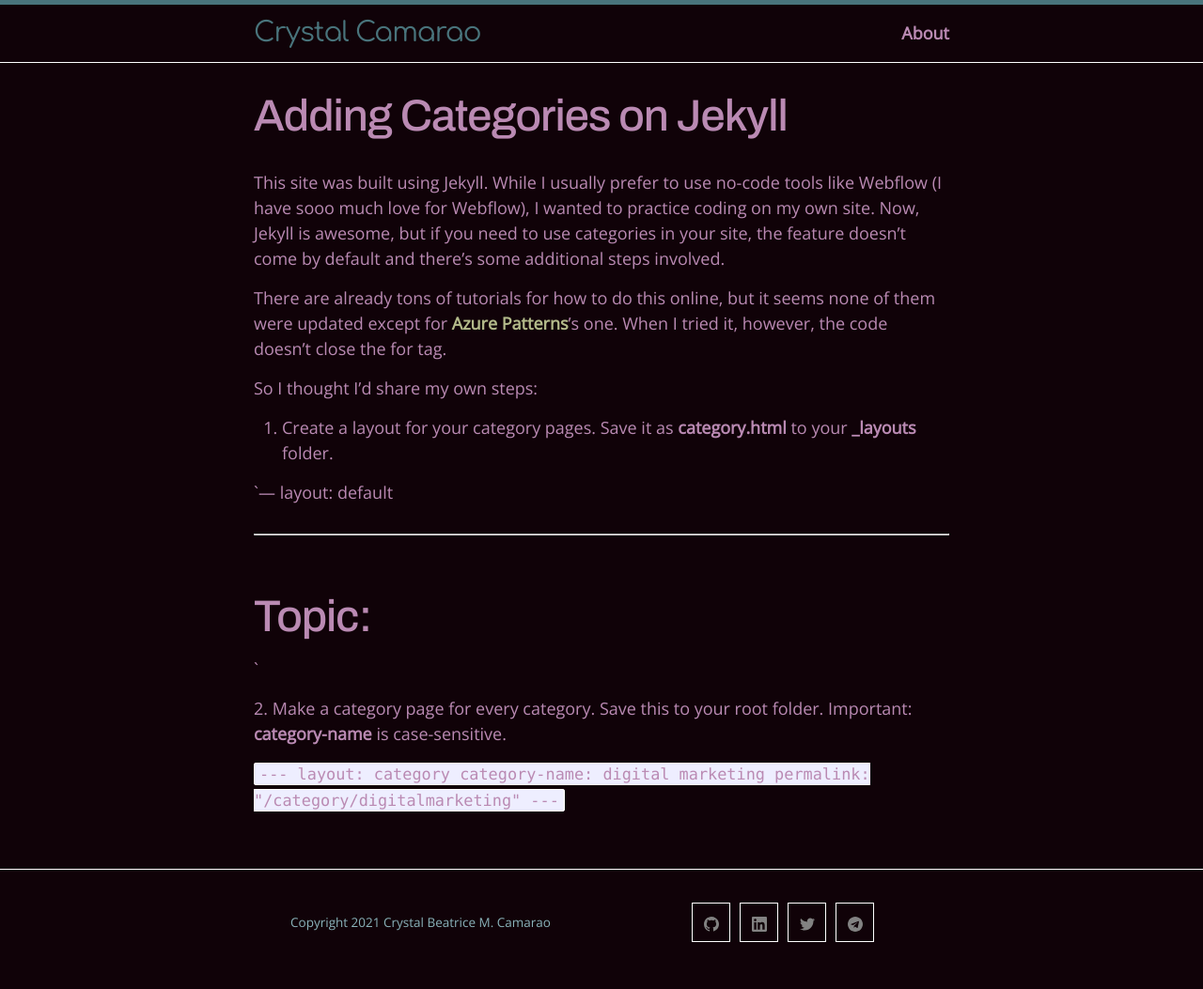
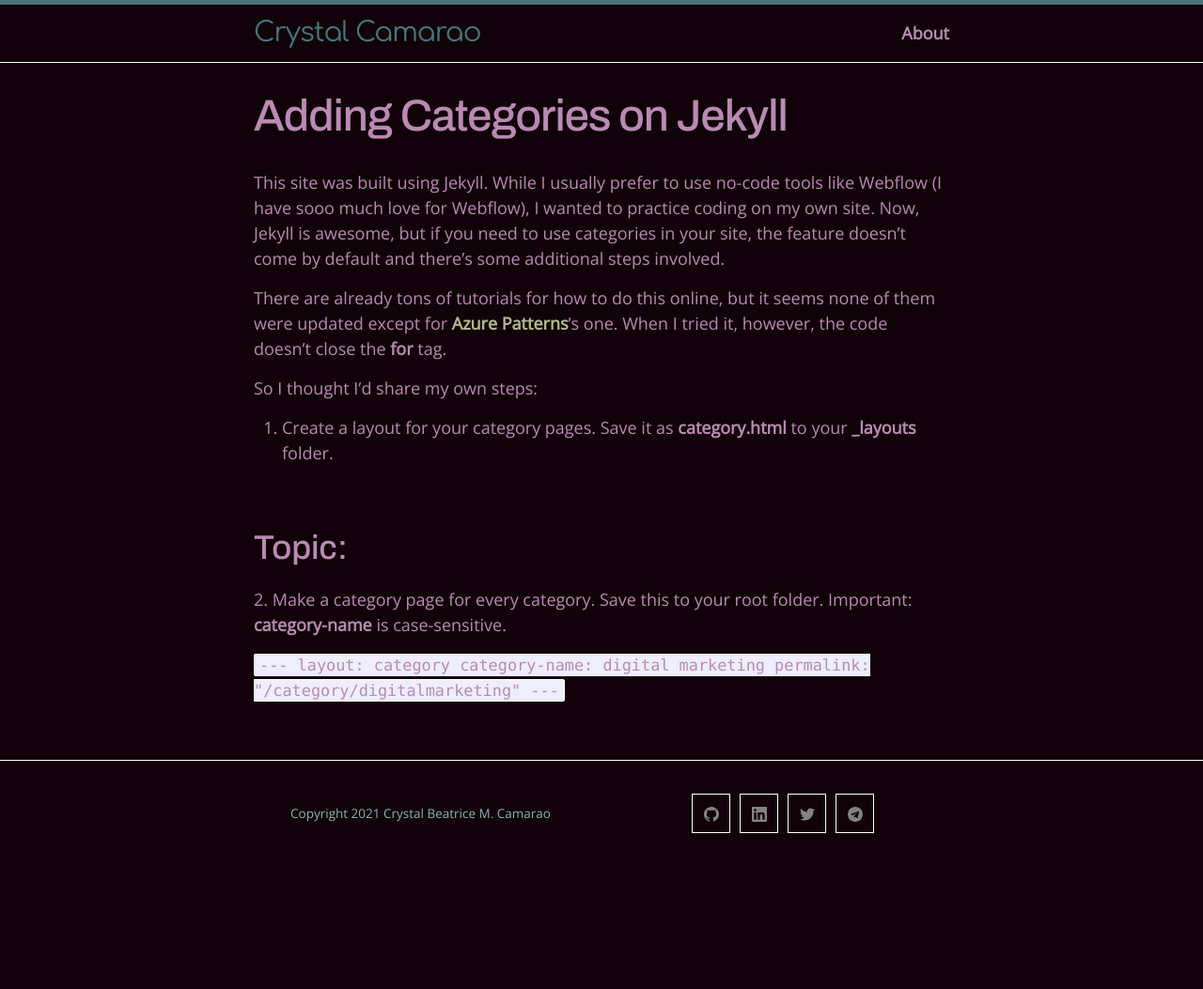
Before and after one commit to crystalcamarao/crystalcamarao.github.io, a Jekyll site: the page built from adding-categories-on-jekyll.markdown, in a window 1280 px wide. Shown: the whole page at 94% size. Built offline with Jekyll 4.4.1, drawn with Linux system fonts in a browser that asks for light colours; our own code applies the rules of GitHub Pages for plain Markdown files; after the commit the page ends 937 px from its top, so only the background shows below that.

Commit message:
Updated Adding Categories On Jekyll

```diff
--- a/adding-categories-on-jekyll.markdown
+++ b/adding-categories-on-jekyll.markdown
@@ -6,44 +6,40 @@ categories: Web Design
 
 This site was built using Jekyll. While I usually prefer to use no-code tools like Webflow (I have sooo much love for Webflow), I wanted to practice coding on my own site. Now, Jekyll is awesome, but if you need to use categories in your site, the feature doesn't come by default and there's some additional steps involved.
 
-There are already tons of tutorials for how to do this online, but it seems none of them were updated except for [Azure Patterns](https://www.azurepatterns.com/2020/03/11/jekyll-categories)'s one. When I tried it, however, the code doesn't close the for tag.
+There are already tons of tutorials for how to do this online, but it seems none of them were updated except for [Azure Patterns](https://www.azurepatterns.com/2020/03/11/jekyll-categories)'s one. When I tried it, however, the code doesn't close the **for** tag.
 
 So I thought I'd share my own steps:
 
 1. Create a layout for your category pages. Save it as **category.html** to your **_layouts** folder.
 
-\`---
-layout: default
-
----
-
 <div class="categories">
-<h1 class="category-title">Topic: {{ page.category-name }}</h1>
-<div class="posts">
-{% for post in site.categories\[page.category-name\] %}
-<div class="post">
-<p class="post-meta">
-{% if site.date_format %}
-{{ post.date | date: site.date_format }}
-{% else %}
-{{ post.date | date: "%b %-d, %Y" }}
-{% endif %}
-</p>
-<a href="{{ post.url | relative_url }}" class="post-link">
-<h3 class="post-title">
-{{ post.title }}
-</h3>
-</a>
-<span class="post-summary">
-{{ post.excerpt }}
-</span>
+    <h2 class="category-title">
+      Topic: {{ page.category-name }}
+    </h2>
+    <div class="posts">
+    <ul class="post-list">
+      {% if site.date_format %}
+            {{ post.date | date: site.date_format }}
+        {% else %}
+            {{ post.date | date: "%b %-d, %Y" }}
+        {% endif %}
+         {% for post in site.categories[page.category-name] %}
+      <li>
+        <span class="post-meta">{{ post.date | date: date_format }}</span>
+        <h3>
+          <a class="post-link" href="{{ post.url | relative_url }}">
+            {{ post.title | escape }}
+          </a>
+        </h3>
+        {%- if site.show_excerpts -%}
+          {{ post.excerpt }}
+        {%- endif -%}
+      </li>
+      {%- endfor -%}
+    </ul>
+    </div>
 </div>
-{%- endfor -%}
-</div>
-</div>\`
 
 2\.  Make a category page for every category. Save this to your root folder. Important: **category-name** is case-sensitive.
 
-`--- layout: category
-category-name: digital marketing
-permalink: "/category/digitalmarketing" ---`
+`--- layout: category category-name: digital marketing permalink: "/category/digitalmarketing" ---`
```
